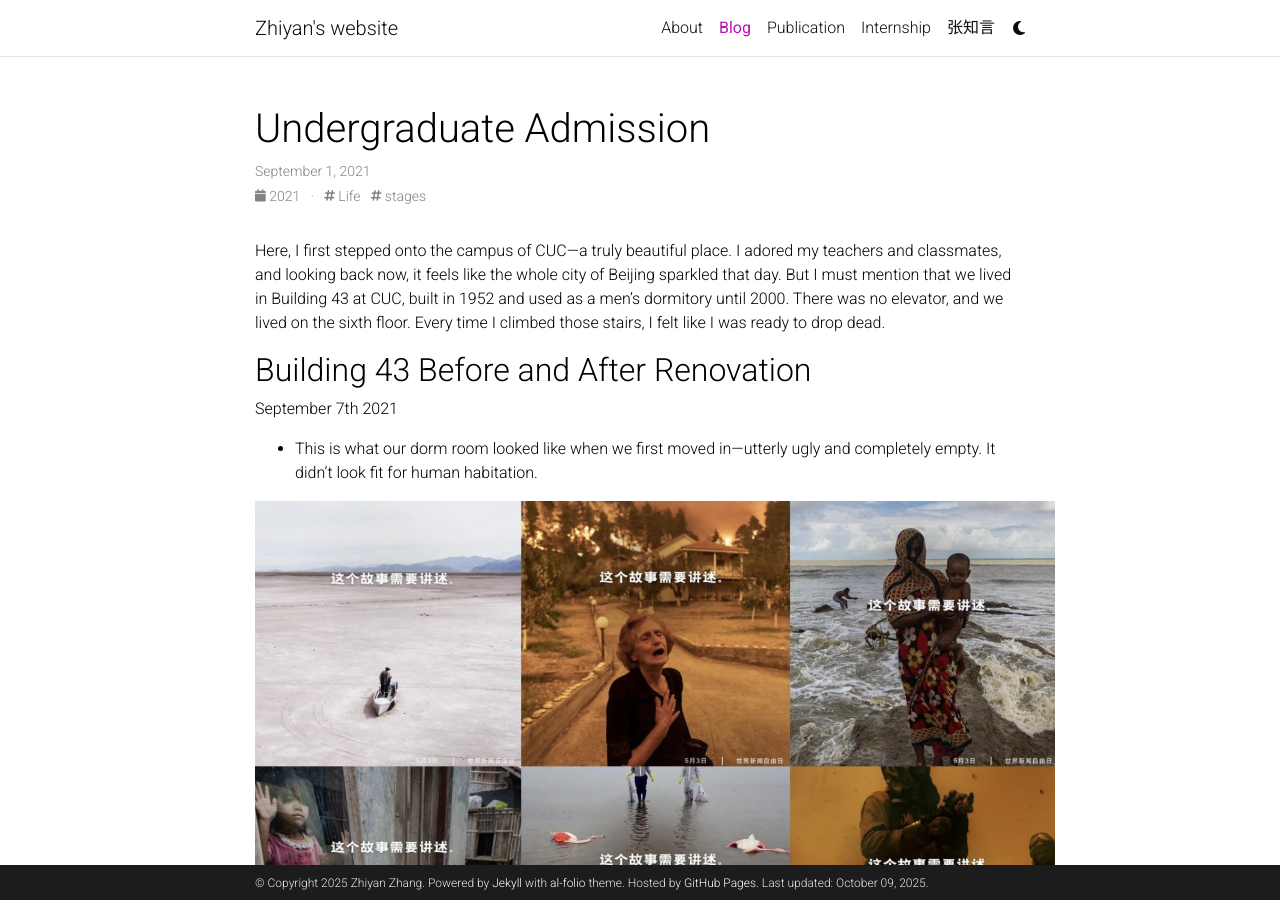
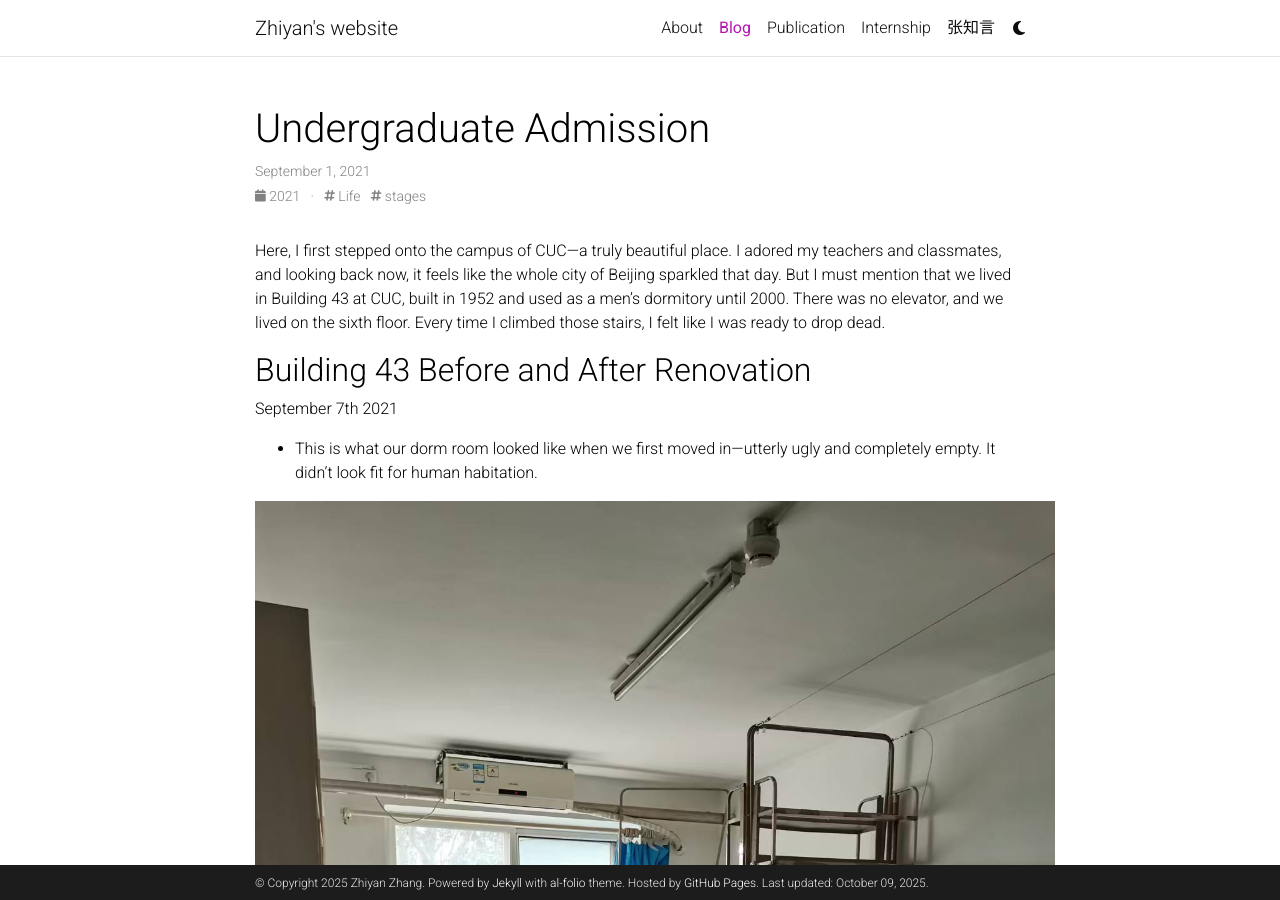
Before and after one commit to Zhangzhiyan1030/Zhangzhiyan1030.github.io, a Jekyll site: the page built from _posts/2021-07-04-diagrams.md, in a window 1280 px wide and 900 px high. Built offline with Jekyll 4.4.1, drawn with Linux system fonts in a browser that asks for light colours; comment, search, counter and statistics services are not loaded; a style sheet for code colours, icons or effects is not loaded.

Commit message:
Update 2021-07-04-diagrams.md

```diff
--- a/_posts/2021-07-04-diagrams.md
+++ b/_posts/2021-07-04-diagrams.md
@@ -14,9 +14,9 @@
 
 -  This is what our dorm room looked like when we first moved in—utterly ugly and completely empty. It didn't look fit for human habitation.
 
-<img src="/assets/img/11.png" align = "middle" width = "800px">
+<img src="/assets/img/13.jpg" align = "middle" width = "800px">
 
 -  We purchased floor mats, cleaned the room, and bought clothes hangers. Since we both have bed curtains (which will be very helpful for privacy later), they also significantly improve the aesthetics.
 - I'm extremely confident in my current ability to clean and renovate my room.
 
-<img src="/assets/img/11.png" align = "middle" width = "800px">
+<img src="/assets/img/14.jpg" align = "middle" width = "800px">
```
